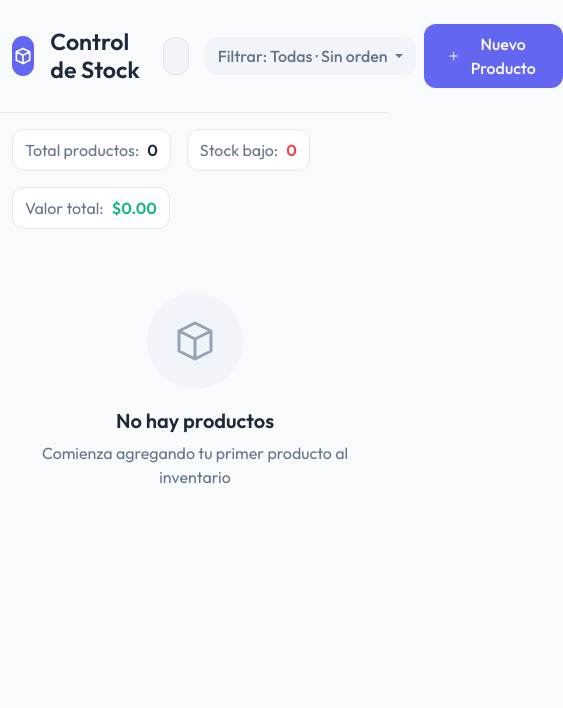
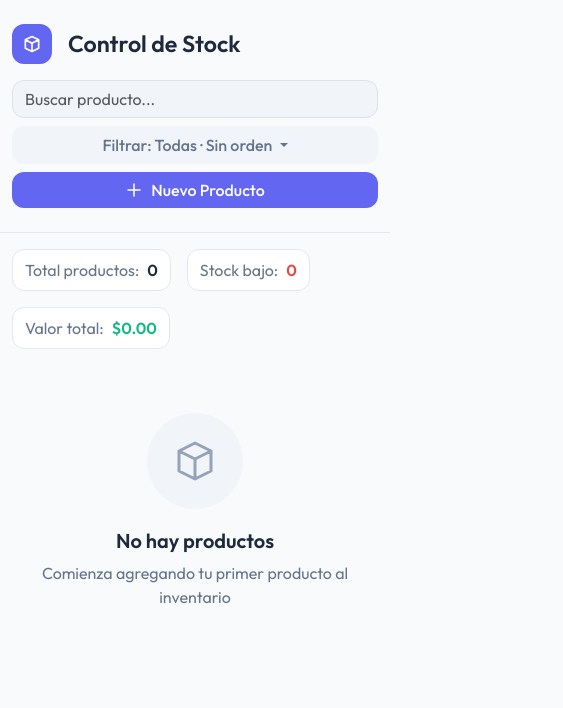
Before and after one commit to Edi521/inventario, a plain HTML site: page index.html in a window 390 px wide. Shown: the whole page, 563 px wide, since content can reach past the window. Drawn offline with nearby package versions, Linux system fonts and the light colour scheme; no server answers.

Commit message:
Add files via upload
corrección para responsibidad en dispositivos móviles

```diff
--- a/index.html
+++ b/index.html
@@ -25,50 +25,53 @@
     <!-- Header -->
     <header class="sticky-top glass-header">
         <div class="container-lg py-4">
-            <div class="d-flex align-items-center justify-content-between gap-3">
+            <div class="d-flex flex-column flex-md-row align-items-stretch align-items-md-center justify-content-between gap-3">
+
+                <!-- Izquierda: logo + título -->
                 <div class="d-flex align-items-center gap-3">
                 <div class="rounded-xl d-flex align-items-center justify-content-center"
-                        style="width:40px;height:40px;background:var(--primary);">
+                    style="width:40px;height:40px;background:var(--primary); flex: 0 0 auto;">
+                    <!-- cube icon -->
                     <svg width="20" height="20" viewBox="0 0 24 24" fill="none" stroke="white" stroke-width="2">
                     <path stroke-linecap="round" stroke-linejoin="round"
                             d="M20 7l-8-4-8 4m16 0l-8 4m8-4v10l-8 4m0-10L4 7m8 4v10M4 7v10l8 4" />
                     </svg>
                 </div>
-
                 <h1 id="pageTitle" class="h3 m-0 fw-semibold">Control de Stock</h1>
                 </div>
 
-                    <!--Buscador-->
+                <!-- Derecha: buscador + filtro + botón -->
+                <div class="d-flex flex-column flex-sm-row align-items-stretch gap-2">
+
                 <input id="searchInput"
                         type="search"
-                        class="form-control rounded-xl bg-muted-soft"
-                        placeholder="Buscar producto..."
-                        style="max-width: 260px;" />
+                        class="form-control rounded-xl bg-muted-soft w-100"
+                        placeholder="Buscar producto..." />
 
-                <div class="d-flex align-items-center gap-2">
-                    <!-- Filtro -->
-                    <div class="dropdown">
+                <div class="dropdown w-100 w-sm-auto">
                     <button id="filterBtn"
-                            class="btn rounded-xl bg-muted-soft text-secondary-soft fw-medium dropdown-toggle"
-                            type="button" data-bs-toggle="dropdown" aria-expanded="false">
-                            Filtrar: <span id="filterLabel">Todas</span>
+                            class="btn rounded-xl bg-muted-soft text-secondary-soft fw-medium dropdown-toggle w-100"
+                            type="button"
+                            data-bs-toggle="dropdown"
+                            aria-expanded="false">
+                    Filtrar: <span id="filterLabel">Todas · Sin orden</span>
                     </button>
 
-                        <ul id="filterMenu" class="dropdown-menu dropdown-menu-end"
+                    <ul id="filterMenu"
+                        class="dropdown-menu dropdown-menu-end w-100"
                         style="max-height: 280px; overflow-y: auto;">
                     </ul>
                 </div>
 
-                    <!-- Nuevo producto -->
                 <button id="addBtn"
-                        class="btn btn-primary-soft text-white px-4 py-2 fw-medium d-flex align-items-center gap-2">
-                        <svg width="18" height="18" viewBox="0 0 24 24" fill="none" stroke="currentColor"
-                            stroke-width="2">
+                        class="btn btn-primary-soft text-white fw-medium d-flex align-items-center justify-content-center gap-2 w-100 w-sm-auto">
+                    <svg width="18" height="18" viewBox="0 0 24 24" fill="none" stroke="currentColor" stroke-width="2">
                     <path stroke-linecap="round" stroke-linejoin="round" d="M12 4v16m8-8H4" />
                     </svg>
                     Nuevo Producto
                 </button>
                 </div>
+
             </div>
         </div>
     </header>
```
Lines whose indentation alone changed are shown as unchanged.
